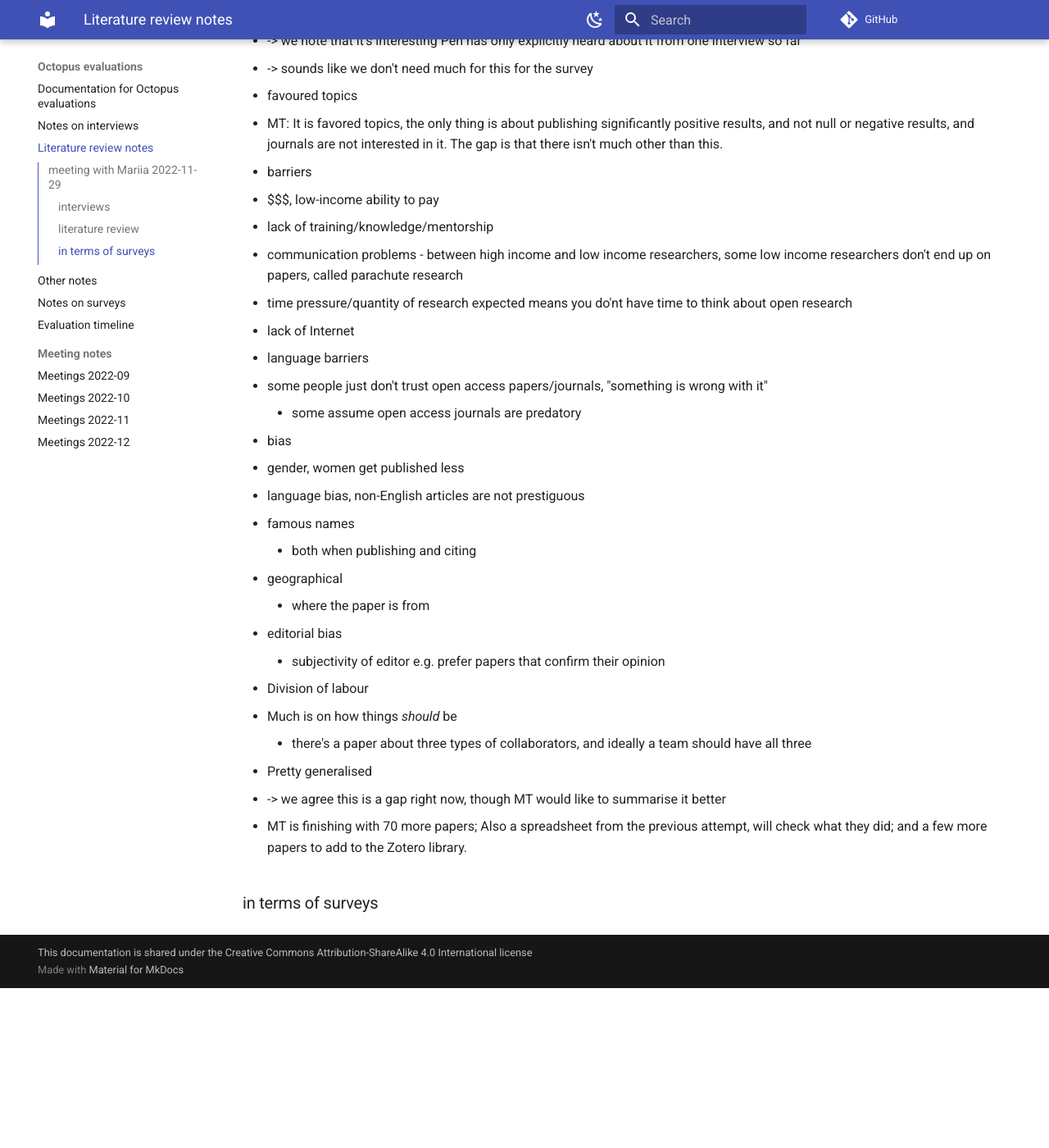
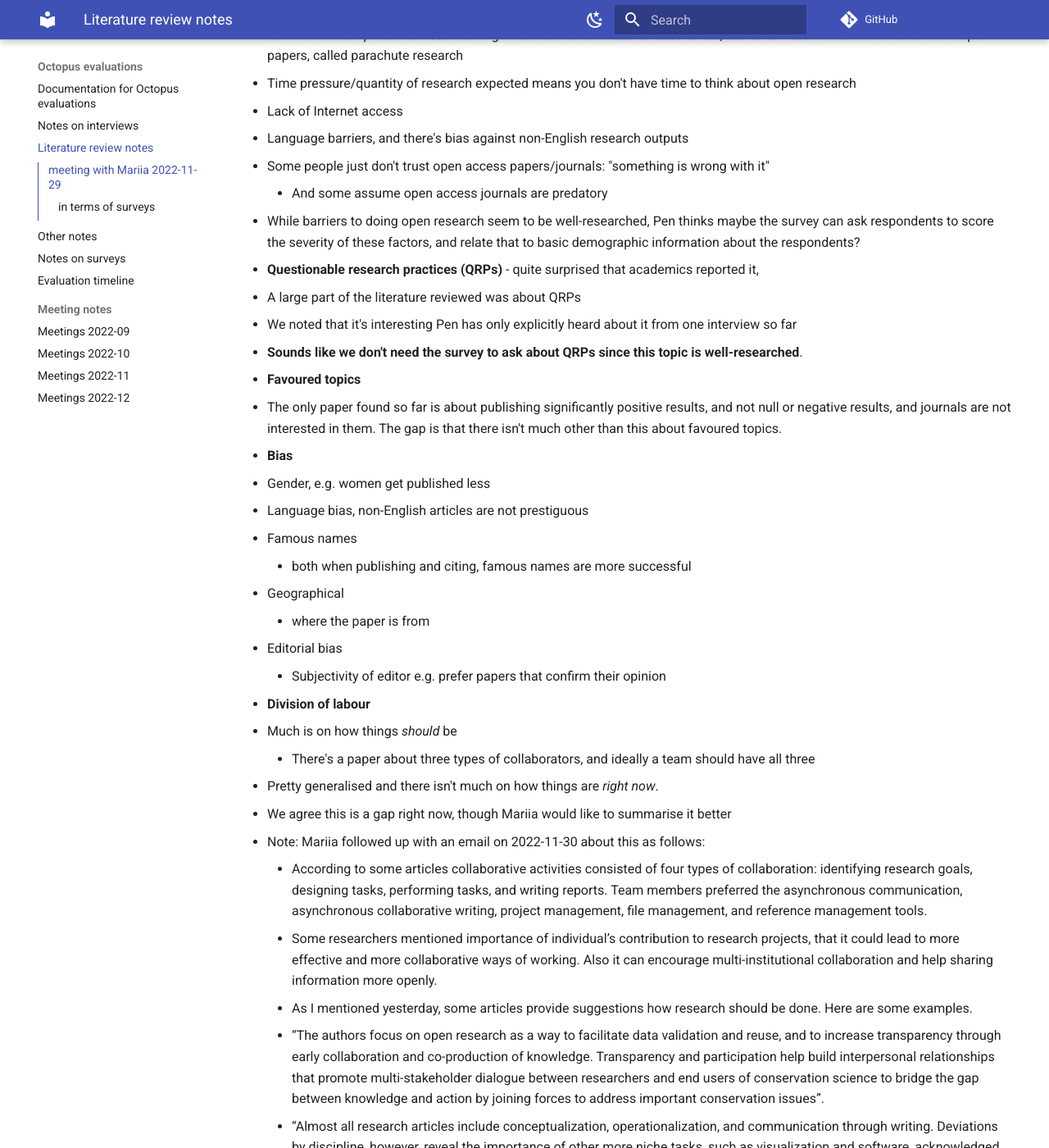
Before and after one commit to penyuan/octopus-bristol-docs, an MkDocs documentation site: the page built from docs/lit-review-notes.md, in a window 1280 px wide and 1400 px high, scrolled down 452 px. Shown: the whole window at 82% size. Built offline with MkDocs 1.6.1 and Material for MkDocs 9.7.7, drawn with Linux system fonts in a browser that asks for light colours; comment, search, counter and statistics services are not loaded; before the commit the page ends 1657 px from its top, so only the background shows below that; some of the changed text lies outside the part shown.

Commit message:
Update literature review notes 2022-11-29

```diff
--- a/docs/lit-review-notes.md
+++ b/docs/lit-review-notes.md
@@ -2,44 +2,78 @@
 
 ## meeting with Mariia 2022-11-29
 
-### interviews
+Today, we focused on getting Pen up-to-date on the literature review, then thinking about if and how the review plus interviews have addressed some of the topics proposed for the survey.
 
-PhD students -> Pen mentioned they mostly work by themselvese
+Mariia went over how the literature review spreadsheets are organised.
 
-### literature review
+The papers reviewed so far often fall into different topics, and here are what Mariia has learned about those topics:
 
-papers can appear in multiple topics as follows:
-
-* lots about QRPs, quite surprised that academics reported it,
-  * a large part of the literature
-  * -> we note that it's interesting Pen has only explicitly heard about it from one interview so far
-  * -> sounds like we don't need much for this for the survey
-* favoured topics
-  * MT: It is favored topics, the only thing is about publishing significantly positive results, and not null or negative results, and journals are not interested in it. The gap is that there isn't much other than this.
-* barriers
-  * $$$, low-income ability to pay
-  * lack of training/knowledge/mentorship
-  * communication problems - between high income and low income researchers, some low income researchers don't end up on papers, called parachute research
-  * time pressure/quantity of research expected means you do'nt have time to think about open research
-  * lack of Internet
-  * language barriers
-  * some people just don't trust open access papers/journals, "something is wrong with it"
-    * some assume open access journals are predatory
-* bias
-  * gender, women get published less
-  * language bias, non-English articles are not prestiguous
-  * famous names
-    * both when publishing and citing
-  * geographical
+* **Barriers**
+  * Funding is the big barrier, including lack of ability to pay for those with low-income
+  * Lack of training/knowledge/mentorship
+  * Communication problems - between high income and low income researchers, some low income researchers don't end up on papers, called parachute research
+  * Time pressure/quantity of research expected means you don't have time to think about open research
+  * Lack of Internet access
+  * Language barriers, and there's bias against non-English research outputs
+  * Some people just don't trust open access papers/journals: "something is wrong with it"
+    * And some assume open access journals are predatory
+  * While barriers to doing open research seem to be well-researched, Pen thinks maybe the survey can ask respondents to score the severity of these factors, and relate that to basic demographic information about the respondents?
+* **Questionable research practices (QRPs)** - quite surprised that academics reported it,
+  * A large part of the literature reviewed was about QRPs
+  * We noted that it's interesting Pen has only explicitly heard about it from one interview so far
+  * **Sounds like we don't need the survey to ask about QRPs since this topic is well-researched**.
+* **Favoured topics**
+  * The only paper found so far is about publishing significantly positive results, and not null or negative results, and journals are not interested in them. The gap is that there isn't much other than this about favoured topics.
+* **Bias**
+  * Gender, e.g. women get published less
+  * Language bias, non-English articles are not prestiguous
+  * Famous names
+    * both when publishing and citing, famous names are more successful
+  * Geographical
     * where the paper is from
-  * editorial bias
-    * subjectivity of editor e.g. prefer papers that confirm their opinion
-* Division of labour
+  * Editorial bias
+    * Subjectivity of editor e.g. prefer papers that confirm their opinion
+* **Division of labour**
   * Much is on how things *should* be
-    * there's a paper about three types of collaborators, and ideally a team should have all three
-  * Pretty generalised
-  * -> we agree this is a gap right now, though MT would like to summarise it better
-
-* MT is finishing with 70 more papers; Also a spreadsheet from the previous attempt, will check what they did; and a few more papers to add to the Zotero library.
+    * There's a paper about three types of collaborators, and ideally a team should have all three
+  * Pretty generalised and there isn't much on how things are *right now*.
+  * We agree this is a gap right now, though Mariia would like to summarise it better
+  * Note: Mariia followed up with an email on 2022-11-30 about this as follows:
+    * According to some articles collaborative activities consisted of four types of collaboration: identifying research goals, designing tasks, performing tasks, and writing reports. Team members preferred the asynchronous communication, asynchronous collaborative writing, project management, file management, and reference management tools.
+    * Some researchers mentioned importance of individual’s contribution to research projects, that it could lead to more effective and more collaborative ways of working. Also it can encourage multi-institutional collaboration and help sharing information more openly.
+    * As I mentioned yesterday, some articles provide suggestions how research should be done. Here are some examples.
+      * “The authors focus on open research as a way to facilitate data validation and reuse, and to increase transparency through early collaboration and co-production of knowledge. Transparency and participation help build interpersonal relationships that promote multi-stakeholder dialogue between researchers and end users of conservation science to bridge the gap between knowledge and action by joining forces to address important conservation issues”.
+      * “Almost all research articles include conceptualization, operationalization, and communication through writing. Deviations by discipline, however, reveal the importance of other more niche tasks, such as visualization and software, acknowledged in certain domains. These findings suggest greater heterogeneity in evaluation processes to attend to the importance of tasks by discipline. Privileging one type of labor will inevitably lead to inequities across disciplines, where specific tasks performed remain either nonperformed or unacknowledged through authorship and contributorship”.
+      * “Authors define collaboration as “social processes whereby human beings pool their human capital for the objective of producing knowledge. Very large teams of specialists interact to produce research and publications and, in some cases at least, some of the collaborators never meet or even interact with one another”.
+* Mariia is finishing with 70 more papers; plus going through a spreadsheet from the previous attempt, will check what they did; and a few more papers to add to the Zotero library.
 
 ### in terms of surveys
+
+* Research areas I've seen in another survey by iDiv
+  * Agronomy and crop science
+  * Animal behaviour and ethology
+  * Animal husbandry
+  * Atmospheric sciences
+  * Biochemistry
+  * Biodiversity and conservation biology
+  * Bioinformatics and computational biology
+  * Biotechnology
+  * Botany
+  * Cell biology
+  * ecology
+  * Environmental science
+  * Evolutionary biology
+  * Forests and forestry
+  * Geology
+  * Hydrology and water resources
+  * Life sciences and Earth sciences (general)
+  * Microbiology
+  * Molecular biology
+  * Oceanography
+  * Paleontology
+  * Psychology
+  * Social sciences
+  * Sustainable development
+  * Zoology
+  * Other
+* Clearly a quite limited list with inconsistent level of granularity, e.g. so many biologies but not even astronomy or physics??
```
